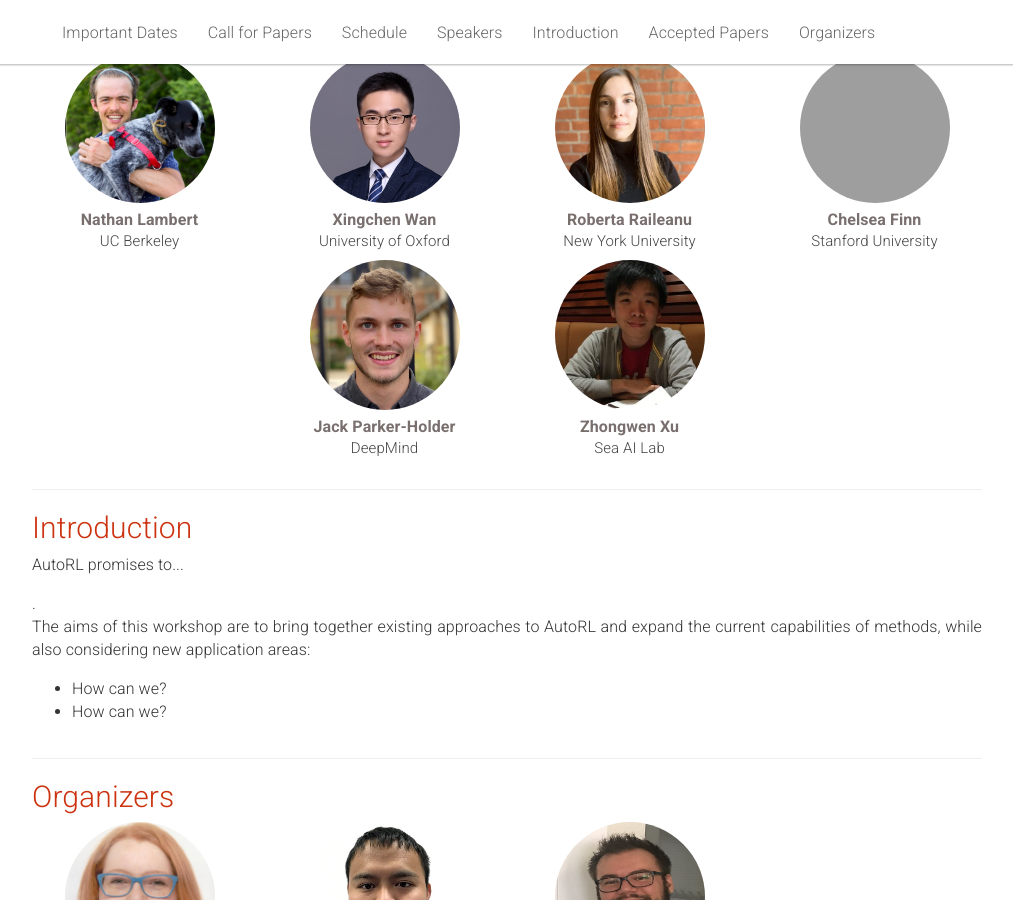
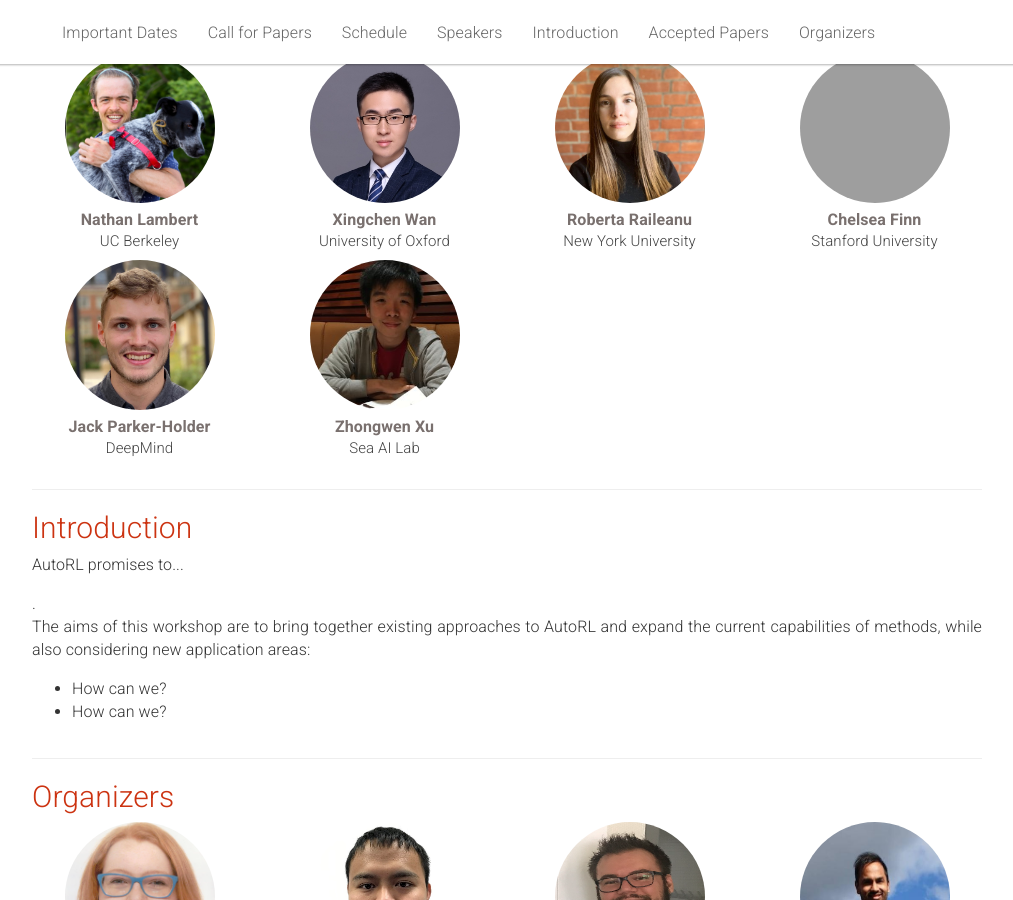
Before and after one commit to autorlworkshop/autorlworkshop.github.io, a Jekyll site: the page built from _pages/home.md, in a window 1280 px wide and 900 px high, scrolled down 2684 px. Shown: the whole window, without its empty margins (133-1146 px from the left). Built offline with Jekyll 4.4.1, drawn with Linux system fonts in a browser that asks for light colours; grey boxes are pictures that could not be loaded.

Commit message:
Try changing picture positioning

```diff
--- a/_pages/home.md
+++ b/_pages/home.md
@@ -289,8 +289,8 @@ acknowledgements: ""
     </div>
   </div>
 
-  <div class="col-xs-6 col-lg-3 people">
-  </div>
+<!--  <div class="col-xs-6 col-lg-3 people">
+  </div>-->
 
   <div class="col-xs-6 col-lg-3 people">
     <a href="https://jparkerholder.github.io">
@@ -338,7 +338,7 @@ acknowledgements: ""
   </div>
 </div>
 <div class="row">
-  <div class="col-xs-5 col-lg-3 people">
+  <div class="col-xs-6 col-lg-3 people">
     <a href="https://www.tnt.uni-hannover.de/staff/eimer/">
       <img class="people-pic" src="{{ "/static/img/people/theresa.png" | prepend:site.baseurl }}">
     </a>
@@ -347,7 +347,7 @@ acknowledgements: ""
       <h6>Leibniz Universität Hannover</h6>
     </div>
   </div>
-  <div class="col-xs-5 col-lg-3 people">
+  <div class="col-xs-6 col-lg-3 people">
     <a href="http://vu-nguyen.org/">
       <img class="people-pic" src="{{ "/static/img/people/vu.png" | prepend:site.baseurl }}">
     </a>
@@ -357,7 +357,7 @@ acknowledgements: ""
     </div>
   </div>
 
-  <div class="col-xs-5 col-lg-3 people">
+  <div class="col-xs-6 col-lg-3 people">
     <a href="https://https://andrebiedenkapp.github.io/">
       <img class="people-pic" src="{{ "/static/img/people/andre.png" | prepend:site.baseurl }}">
     </a>
@@ -367,13 +367,12 @@ acknowledgements: ""
     </div>
   </div>
 
-<!--   <div class="col-xs-6 col-lg-3 people"> -->
+<!--  <div class="col-xs-6 col-lg-3 people">
   </div>
 
   <div class="col-xs-6 col-lg-3 people">
-  </div>
+  </div>-->
 
-<div class="row">
   <div class="col-xs-6 col-lg-3 people">
     <a href="https://ml.informatik.uni-freiburg.de/people/rajan/index.html">
       <img class="people-pic" src="{{ "/static/img/people/raghu.jpeg" | prepend:site.baseurl }}">
```
